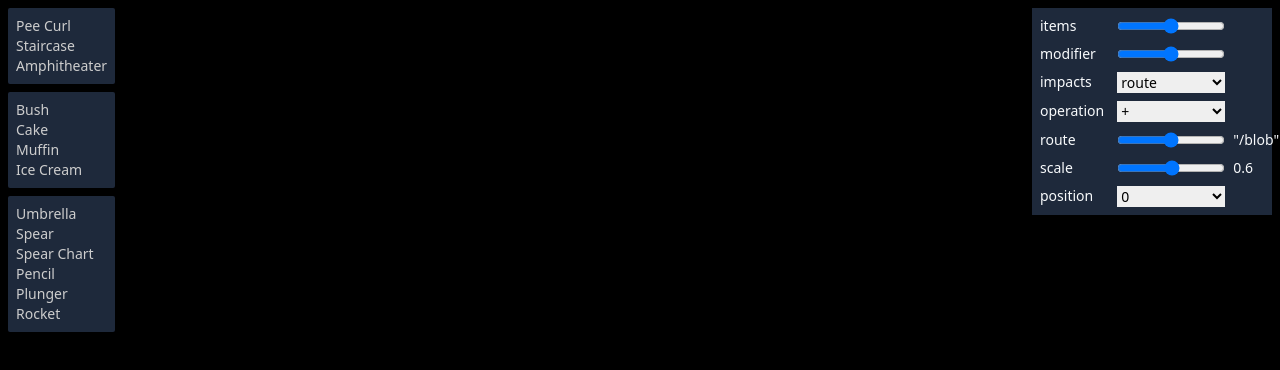
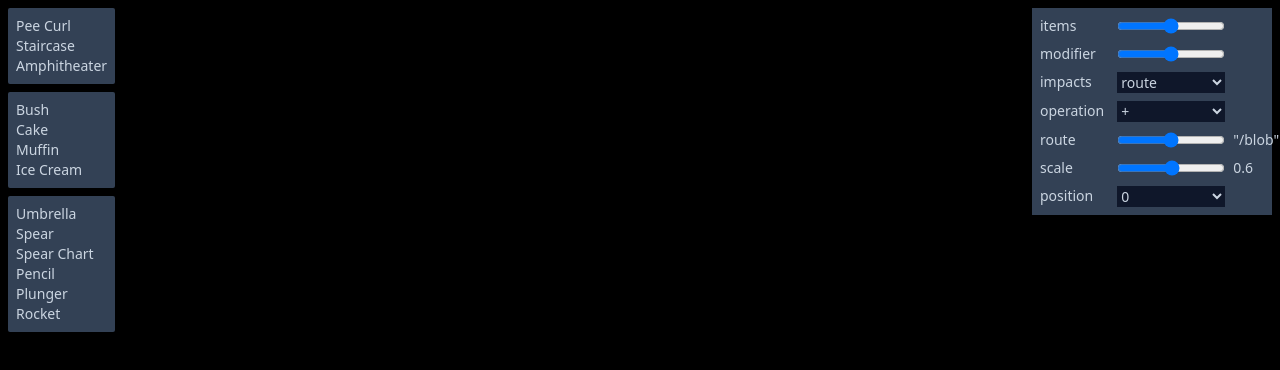
Before and after one commit to cincplug/3d-stuff, a Next.js app: page / in a window 1280 px wide. Shown: the top 370 px of the page. Built offline with nearby package versions, Linux system fonts and the light colour scheme.

Commit message:
Unify styles

```diff
--- a/src/components/canvas/designs/Umbrella.jsx
+++ b/src/components/canvas/designs/Umbrella.jsx
@@ -23,7 +23,6 @@ const Umbrella = (props) => {
 
   const { lightness, cameraX, cameraY, cameraZ, chart } = settings
   const series = chart ? chart.data : [1]
-  const shapes = Array.from({ length: props.bases }, (_, index) => index + 1)
 
   return (
     <div className='mx-auto flex size-full flex-col flex-wrap items-center bg-black'>
@@ -41,7 +40,8 @@ const Umbrella = (props) => {
               }
             })
           }
-          const { sides, fold, thickness, height, growth, xScale, yScale } = modifiedProps
+          const { sides, bases, fold, thickness, height, growth, xScale, yScale } = modifiedProps
+          const shapes = Array.from({ length: bases }, (_, index) => index + 1)
           return (
             <group key={seriesIndex} position={[seriesIndex, height / 2, 0]}>
               <mesh position={[0, -height / 2, 0]}>
--- a/src/components/dom/Controls.jsx
+++ b/src/components/dom/Controls.jsx
@@ -28,13 +28,13 @@ const Controls = ({ controls, handleInputChange }) => {
   }
 
   return (
-    <aside className='absolute right-2 top-2 grid w-60 grid-cols-12 gap-2 bg-slate-800 p-2 text-sm text-slate-50'>
+    <aside className='absolute right-2 top-2 grid w-60 grid-cols-12 gap-2 bg-slate-700 p-2 text-sm text-slate-300'>
       {Object.keys(controls).map((control, controlIndex) => {
         const { min, max, step, value } = controls[control]
         const displayValue = typeof value === 'number' ? value : JSON.stringify(value)
         const uiElement = Array.isArray(value) ? (
           <select
-            className='col-span-6 text-black'
+            className='col-span-6 bg-slate-900 text-slate-300 hover:bg-black'
             id={control}
             value={selectedValues[control]}
             onChange={handleSelectChange}
--- a/src/components/dom/Nav.jsx
+++ b/src/components/dom/Nav.jsx
@@ -8,10 +8,12 @@ const Nav = () => {
   return (
     <nav className='absolute left-2 top-2 z-10 w-fit'>
       {Object.keys(components).map((component) => (
-        <ul className='mb-2 list-none rounded-sm bg-slate-800 p-2 text-sm text-slate-50' key={component}>
+        <ul className='mb-2 list-none rounded-sm bg-slate-700 p-2 text-sm' key={component}>
           {Object.keys(variations[component]).map((variation) => (
-            <li className='text-[#cdcdcd] hover:text-[#fafafa]' key={variation}>
-              <Link href={`/${variation}`}>{pascalToSpace(variation)}</Link>
+            <li key={variation}>
+              <Link className='text-slate-300 hover:text-slate-100' href={`/${variation}`}>
+                {pascalToSpace(variation)}
+              </Link>
             </li>
           ))}
         </ul>
```
